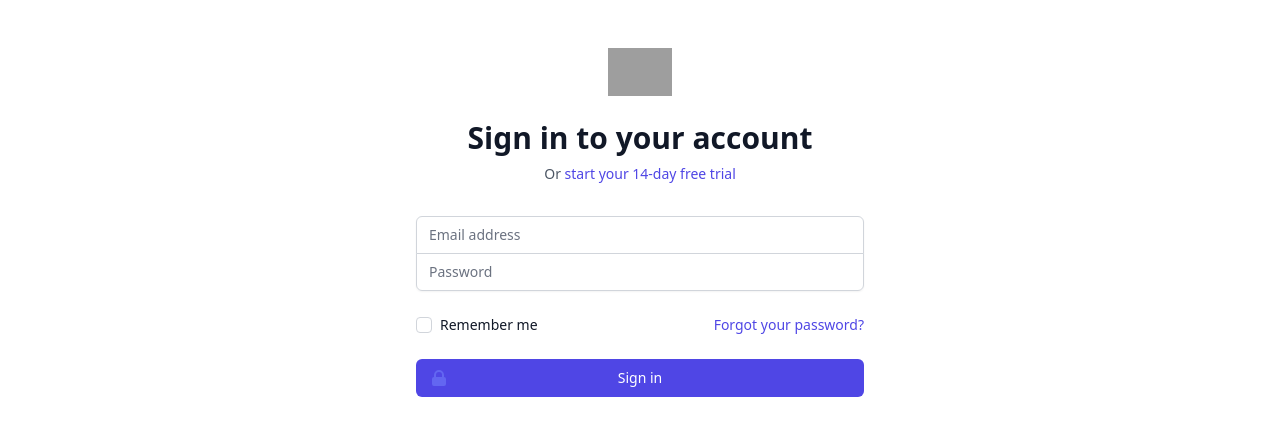
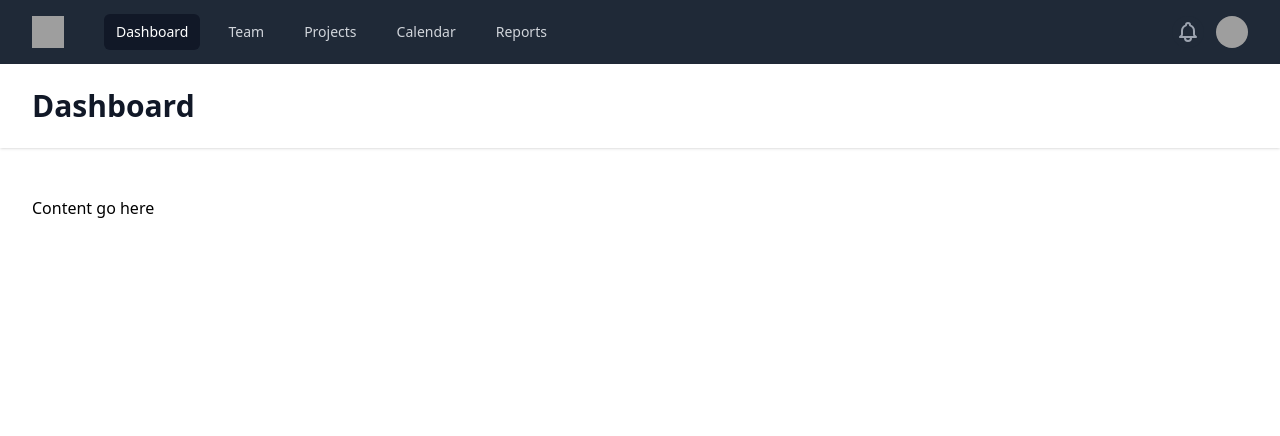
Before and after one commit to colonsong/surveys, a Vue app in the folder vue/: page /dashboard in a window 1280 px wide. Before the commit this address led to /login. Shown: the top 436 px of the page. Built offline with nearby package versions, Linux system fonts and the light colour scheme; grey boxes are pictures that could not be loaded.

Commit message:
dashboard redirect to  login

```diff
--- a/vue/src/router/index.js
+++ b/vue/src/router/index.js
@@ -37,6 +37,8 @@ const router = createRouter({
 router.beforeEach((to, from, next) => {
   if (to.meta.requiredAuth && !store.state.user.token) {
     next({name:'Login'})
+  } else if ( store.state.user.token && (to.name === 'Login' || to.name === 'Register')) {
+    next({ name: 'Dashboard'})
   } else {
     next();
   }
--- a/vue/src/store/index.js
+++ b/vue/src/store/index.js
@@ -5,7 +5,7 @@ const store = createStore({
   state: {
     user: {
       data: {},
-      token: null
+      token: '123'
     }
   },
   getters: {},
```
